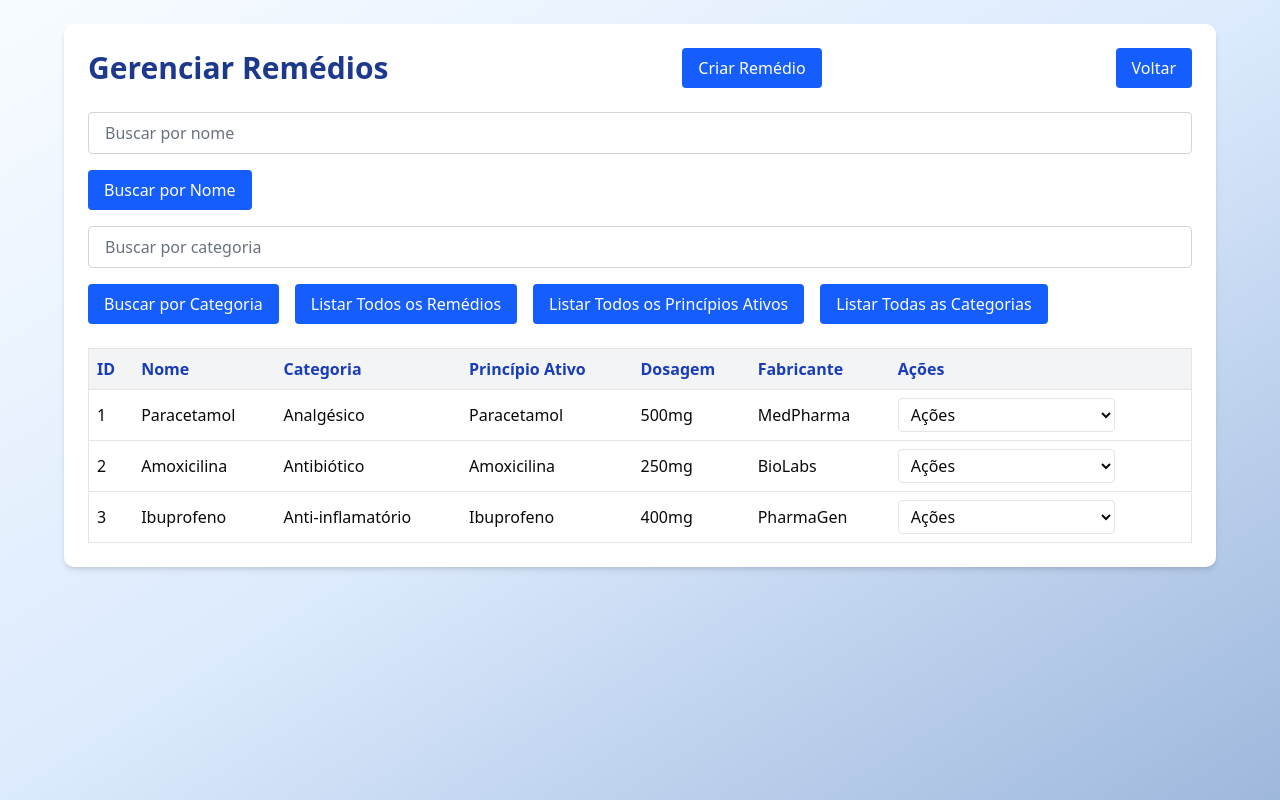
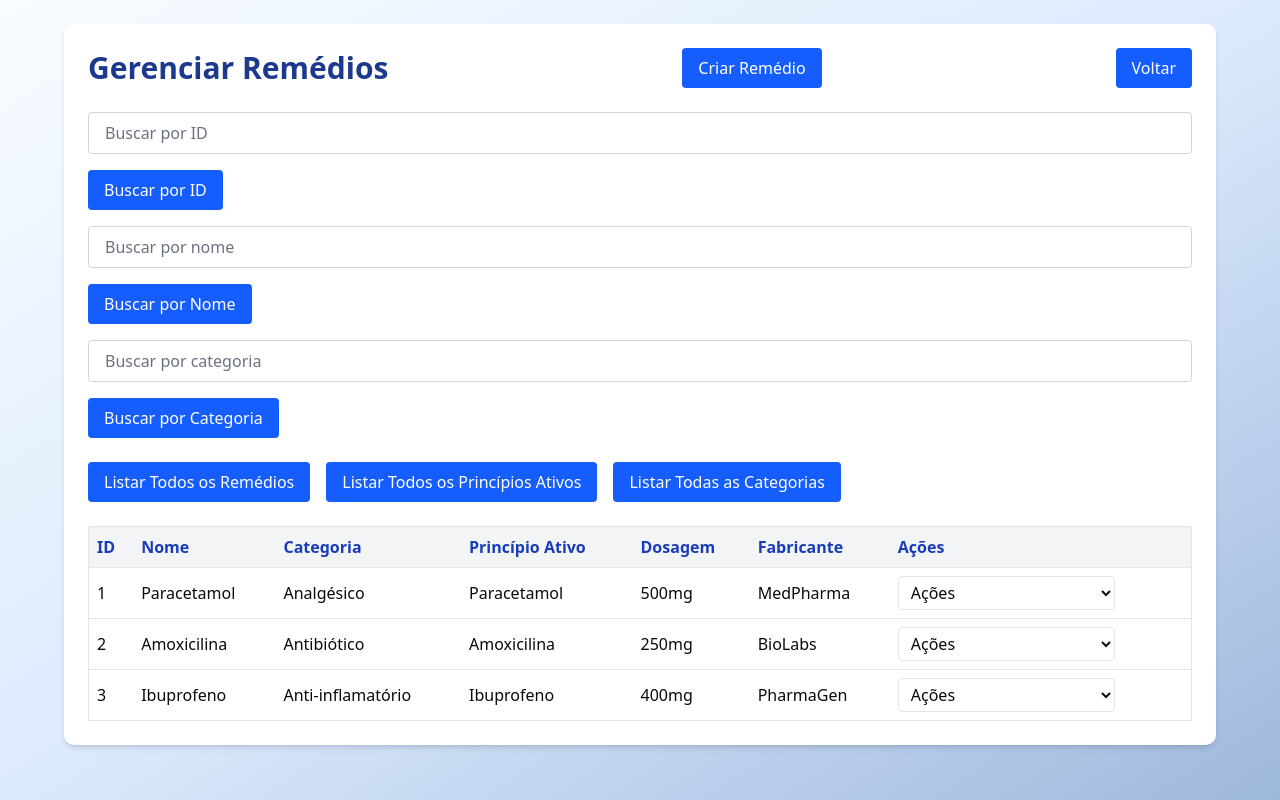
Before and after one commit to livialyrio/Frontend_WEBP2, a Next.js app: page /funcionario/GerenciarRemedio in a window 1280 px wide. Built offline with nearby package versions, Linux system fonts and the light colour scheme.

Commit message:
Adicinei o busca por ID

```diff
--- a/src/app/funcionario/GerenciarRemedio/page.tsx
+++ b/src/app/funcionario/GerenciarRemedio/page.tsx
@@ -15,6 +15,8 @@ interface RemedioEditando extends Partial<Remedio> {
 }
 
 export default function GerenciarRemedioPage() {
+  const [buscaId, setBuscaId] = useState('');
+  const [resultadoBusca, setResultadoBusca] = useState<Remedio | null>(null);
   const [remedios, setRemedios] = useState<Remedio[]>([
     { remedioId: 1, nome: 'Paracetamol', categoria: 'Analgésico', principio_ativo: 'Paracetamol', dosagem: '500mg', fabricante: 'MedPharma' },
     { remedioId: 2, nome: 'Amoxicilina', categoria: 'Antibiótico', principio_ativo: 'Amoxicilina', dosagem: '250mg', fabricante: 'BioLabs' },
@@ -43,6 +45,17 @@ export default function GerenciarRemedioPage() {
     );
     setTipoExibicao('remedios');
     setDadosGenericos(resultado);
+  }
+
+  function buscarPorId() {
+    const id = Number(buscaId.trim());
+    if (!id) {
+      setDadosGenericos([]);
+      return;
+    }
+    const encontrado = remedios.find(r => r.remedioId === id);
+    setTipoExibicao('remedios');
+    setDadosGenericos(encontrado ? [encontrado] : []);
   }
 
   function buscarPorCategoria() {
@@ -149,17 +162,40 @@ export default function GerenciarRemedioPage() {
   return (
     <main className="min-h-screen bg-gradient-to-br from-[#f8fcff] via-[#dceafd] to-[#9eb8dc] p-6">
       <div className="max-w-6xl mx-auto bg-white p-6 rounded-lg shadow-md">
+        {/* ...existing code... */}
         <div className="flex items-center justify-between mb-6">
           <h1 className="text-3xl font-bold text-blue-900">Gerenciar Remédios</h1>
           <Button onClick={() => setModalAberto(true)}>Criar Remédio</Button>
           <Button onClick={() => router.push('/funcionario')}>Voltar</Button>
         </div>
 
+        {/* Filtros principais: nome, categoria, id */}
         <div className="flex flex-wrap gap-4 mb-6">
+          <InputTexto placeholder="Buscar por ID" value={buscaId} onChange={e => setBuscaId(e.target.value)} />
+          <Button onClick={buscarPorId}>Buscar por ID</Button>
+
           <InputTexto placeholder="Buscar por nome" value={filtroNome} onChange={(e) => setFiltroNome(e.target.value)} />
           <Button onClick={buscarPorNome}>Buscar por Nome</Button>
+
           <InputTexto placeholder="Buscar por categoria" value={filtroCategoria} onChange={(e) => setFiltroCategoria(e.target.value)} />
           <Button onClick={buscarPorCategoria}>Buscar por Categoria</Button>
+        </div>
+
+        {/* Resultado da busca por ID */}
+        {resultadoBusca && (
+          <div className="mb-6 bg-blue-50 p-4 rounded shadow">
+            <h3 className="font-bold text-blue-800 mb-2">Resultado da Busca:</h3>
+            <div><b>ID:</b> {resultadoBusca.remedioId}</div>
+            <div><b>Nome:</b> {resultadoBusca.nome}</div>
+            <div><b>Categoria:</b> {resultadoBusca.categoria}</div>
+            <div><b>Princípio Ativo:</b> {resultadoBusca.principio_ativo}</div>
+            <div><b>Dosagem:</b> {resultadoBusca.dosagem}</div>
+            <div><b>Fabricante:</b> {resultadoBusca.fabricante}</div>
+          </div>
+        )}
+
+        {/* Ações extras */}
+        <div className="flex flex-wrap gap-4 mb-6">
           <Button onClick={buscarTodosRemedios}>Listar Todos os Remédios</Button>
           <Button onClick={buscarTodosPrincipiosAtivos}>Listar Todos os Princípios Ativos</Button>
           <Button onClick={buscarTodasCategorias}>Listar Todas as Categorias</Button>
```
